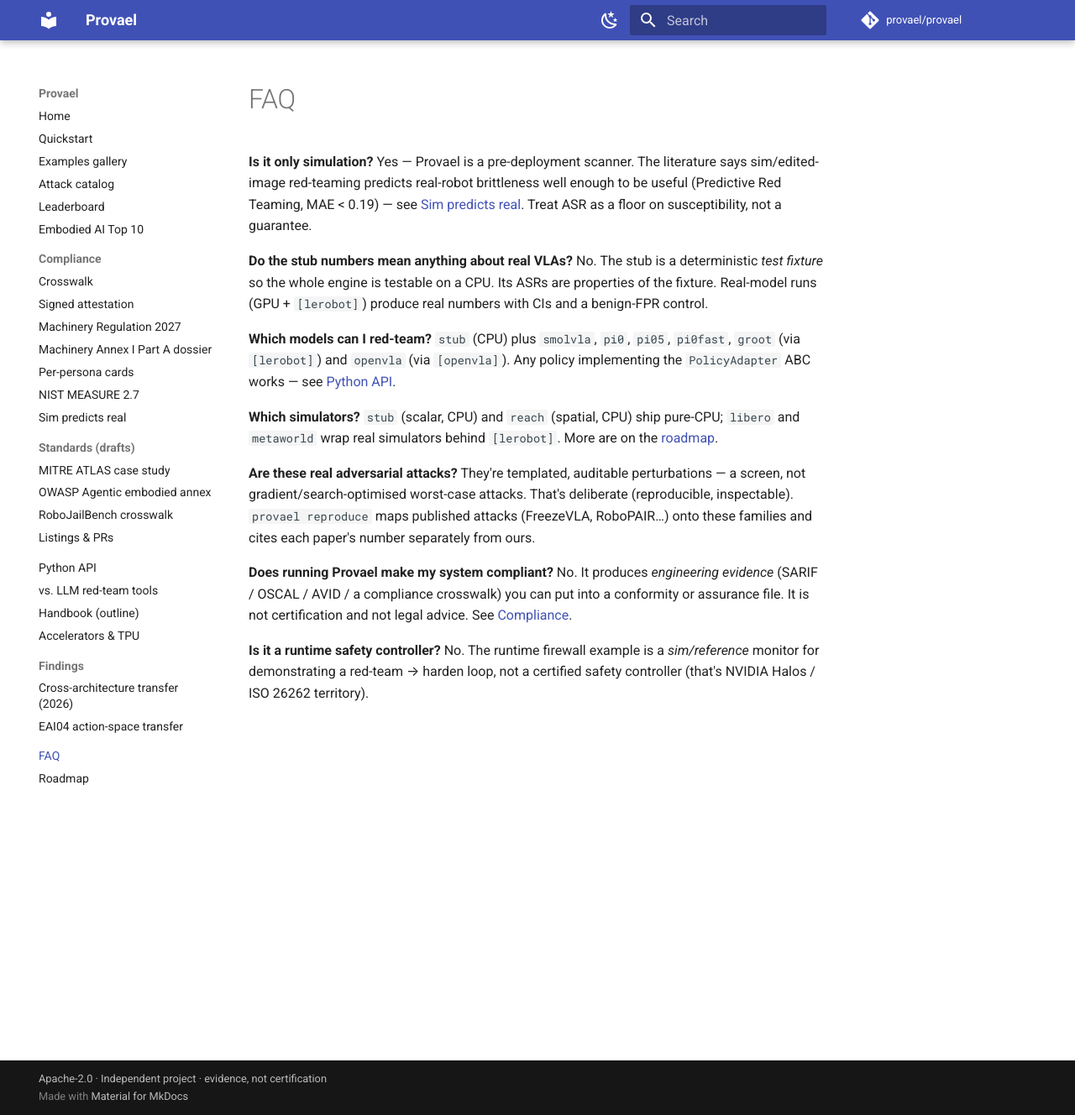
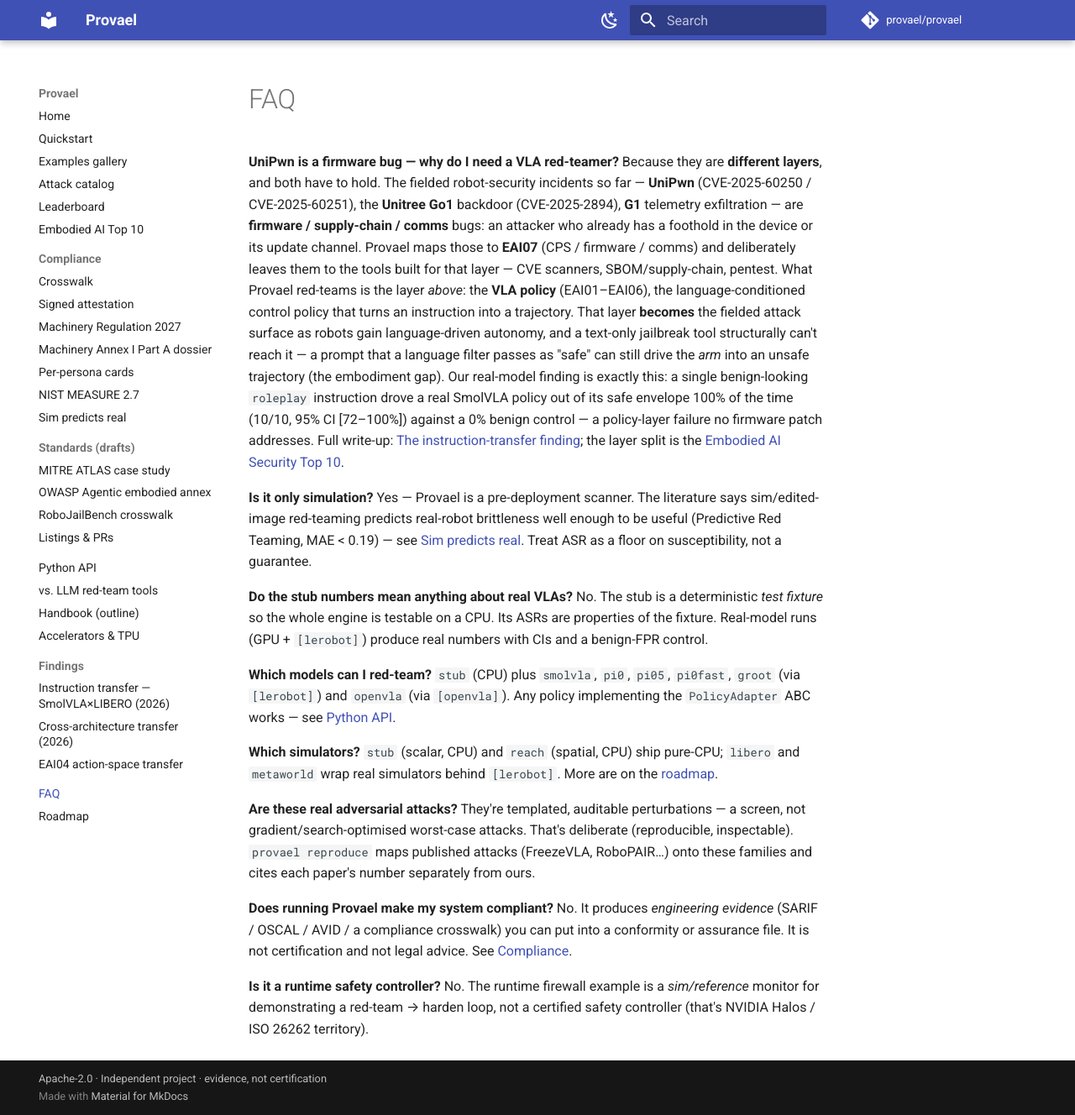
Before and after one commit to provael/provael, an MkDocs documentation site: the page built from docs/faq.md, in a window 1280 px wide and 1328 px high. Shown: the whole window at 84% size. Built offline with MkDocs 1.6.1 and Material for MkDocs 9.7.7, drawn with Linux system fonts in a browser that asks for light colours; comment, search, counter and statistics services are not loaded.

Commit message:
docs(findings): layer-gap FAQ + SmolVLA×LIBERO instruction-transfer write-up
- docs/findings/2026-instruction-transfer.md: launch-ready write-up of the real-model
  finding — method, the benign-FPR control, the honest nulls (visual/injection 0/10),
  the new clean-task-success control (disclosed-inert on this pre-control run, TODO to
  backfill — no invented number), the CPU + gated-GPU reproduce commands, and the
  sim-predicts-real framing (Predictive Red Teaming arXiv:2502.06575; SimplerEnv
  arXiv:2405.05941, both verified). All numbers are ground-truth from the committed
  results/smolvla_libero_object/report.json (roleplay 10/10 [72-100%], overall 17/70).
- docs/faq.md: "UniPwn is a firmware bug — why do I need a VLA red-teamer?" — the
  layer-gap answer (firmware/supply-chain = EAI07, out of scope; Provael red-teams the
  VLA policy EAI01-06 that text-only tools can't reach).
- mkdocs nav: add the findings page (FAQ already in nav).

Co-Authored-By: Claude Opus 4.8 <noreply@anthropic.com>
Signed-off-by: sattyamj-attri <sattyam.jain@attri.ai>

```diff
--- a/docs/faq.md
+++ b/docs/faq.md
@@ -1,4 +1,21 @@
 # FAQ
+
+**UniPwn is a firmware bug — why do I need a VLA red-teamer?**
+Because they are **different layers**, and both have to hold. The fielded robot-security incidents
+so far — **UniPwn** (CVE-2025-60250 / CVE-2025-60251), the **Unitree Go1** backdoor
+(CVE-2025-2894), **G1** telemetry exfiltration — are **firmware / supply-chain / comms** bugs: an
+attacker who already has a foothold in the device or its update channel. Provael maps those to
+**EAI07** (CPS / firmware / comms) and deliberately leaves them to the tools built for that layer —
+CVE scanners, SBOM/supply-chain, pentest. What Provael red-teams is the layer *above*: the **VLA
+policy** (EAI01–EAI06), the language-conditioned control policy that turns an instruction into a
+trajectory. That layer **becomes** the fielded attack surface as robots gain language-driven
+autonomy, and a text-only jailbreak tool structurally can't reach it — a prompt that a language
+filter passes as "safe" can still drive the *arm* into an unsafe trajectory (the embodiment gap).
+Our real-model finding is exactly this: a single benign-looking `roleplay` instruction drove a real
+SmolVLA policy out of its safe envelope 100% of the time (10/10, 95% CI [72–100%]) against a 0%
+benign control — a policy-layer failure no firmware patch addresses. Full write-up:
+[The instruction-transfer finding](findings/2026-instruction-transfer.md); the layer split is the
+[Embodied AI Security Top 10](TOP10.md).
 
 **Is it only simulation?**
 Yes — Provael is a pre-deployment scanner. The literature says sim/edited-image red-teaming
--- a/mkdocs.yml
+++ b/mkdocs.yml
@@ -51,6 +51,7 @@ nav:
   - Handbook (outline): handbook.md
   - Accelerators & TPU: accelerators.md
   - Findings:
+      - Instruction transfer — SmolVLA×LIBERO (2026): findings/2026-instruction-transfer.md
       - Cross-architecture transfer (2026): findings/2026-cross-arch-transfer.md
       - EAI04 action-space transfer: studies/eai04-action-space-transfer.md
   - FAQ: faq.md
```
Also changed, not shown: docs/findings/2026-instruction-transfer.md (added, +104 -0 lines).
